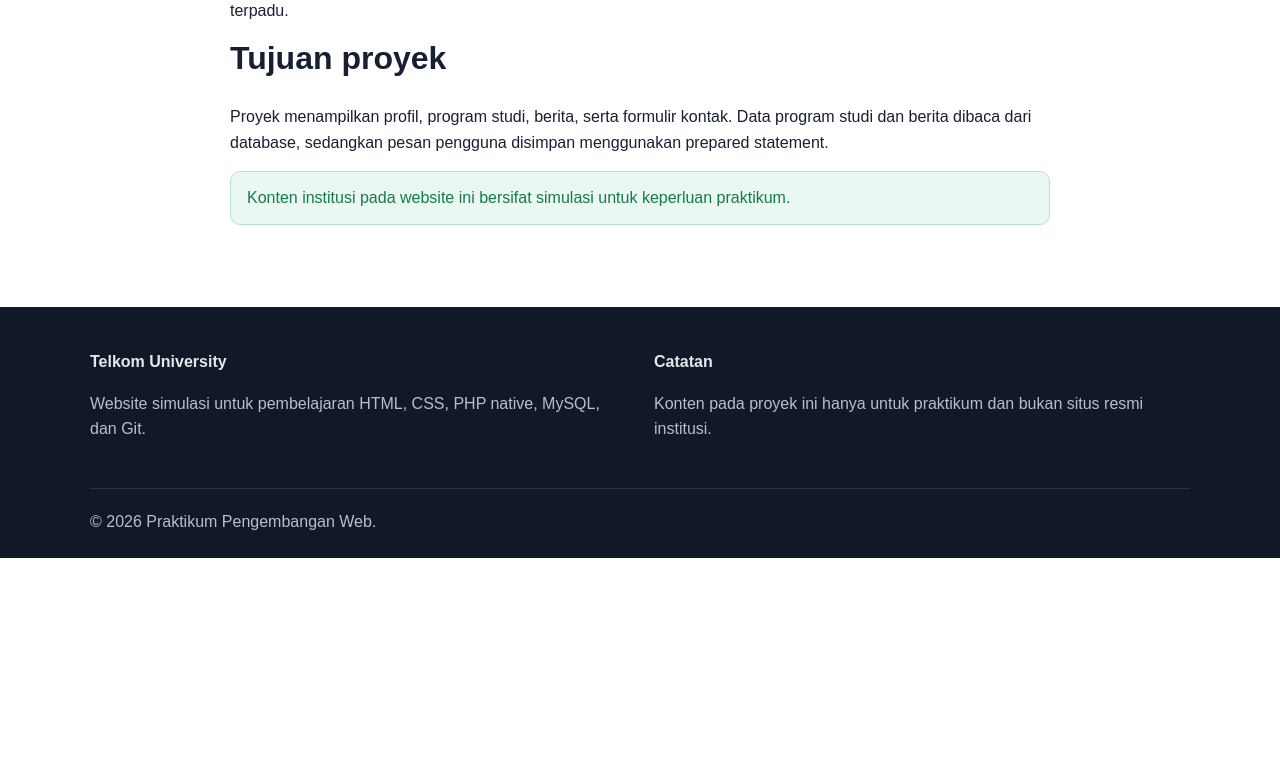
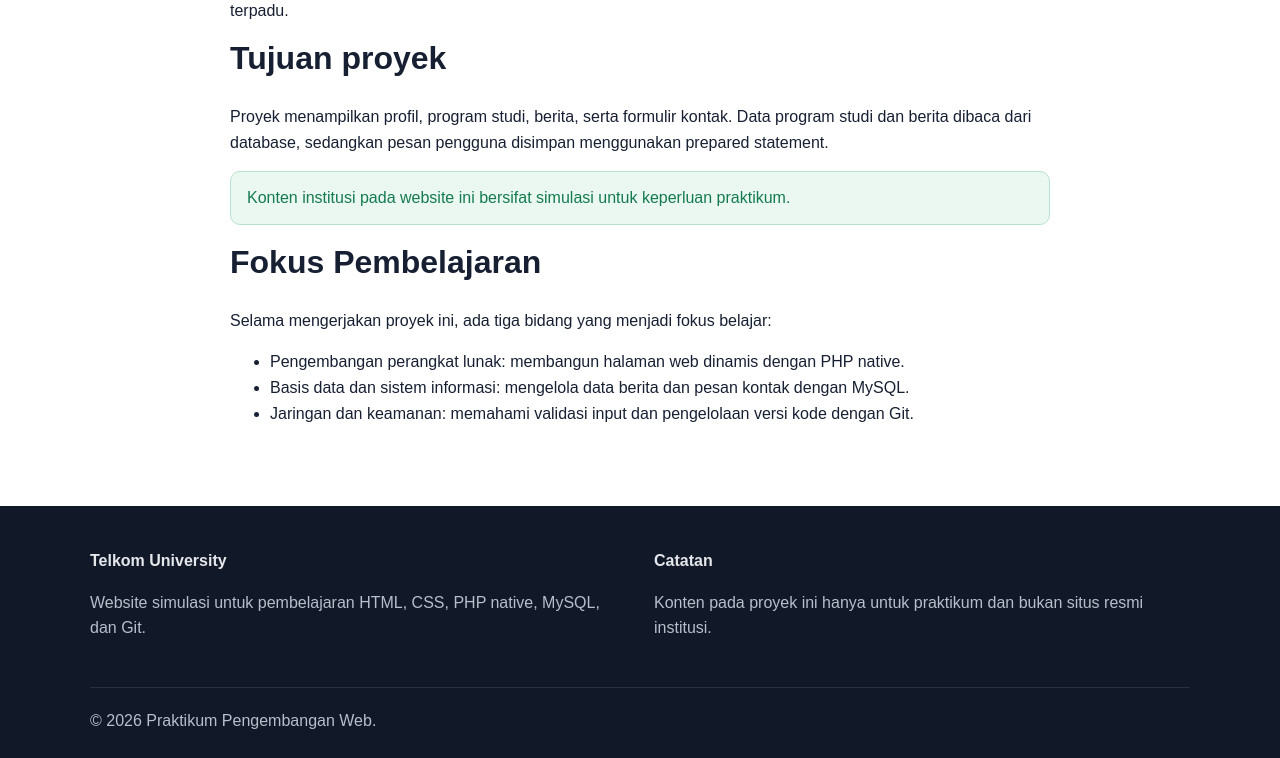
Before and after one commit to SaskiaSabilla/telkom-company-profile-109062500145, a PHP site: page /profile.php in a window 1280 px wide. Shown: the part 517-1275 px from the top of the page. Before the commit the page ends 1075 px from the top, so only its background shows below. Run offline with PHP 8.4, Linux system fonts and the light colour scheme.

Commit message:
feat: tambahkan informasi fokus pembelajaran

```diff
--- a/profile.php
+++ b/profile.php
@@ -13,6 +13,13 @@ require 'includes/header.php';
         <h2>Tujuan proyek</h2>
         <p>Proyek menampilkan profil, program studi, berita, serta formulir kontak. Data program studi dan berita dibaca dari database, sedangkan pesan pengguna disimpan menggunakan prepared statement.</p>
         <div class="alert alert-success">Konten institusi pada website ini bersifat simulasi untuk keperluan praktikum.</div>
+         <h2>Fokus Pembelajaran</h2>
+        <p>Selama mengerjakan proyek ini, ada tiga bidang yang menjadi fokus belajar:</p>
+        <ul>
+            <li>Pengembangan perangkat lunak: membangun halaman web dinamis dengan PHP native.</li>
+            <li>Basis data dan sistem informasi: mengelola data berita dan pesan kontak dengan MySQL.</li>
+            <li>Jaringan dan keamanan: memahami validasi input dan pengelolaan versi kode dengan Git.</li>
+        </ul>
     </div>
 </section>
 <?php require 'includes/footer.php'; ?>
```
